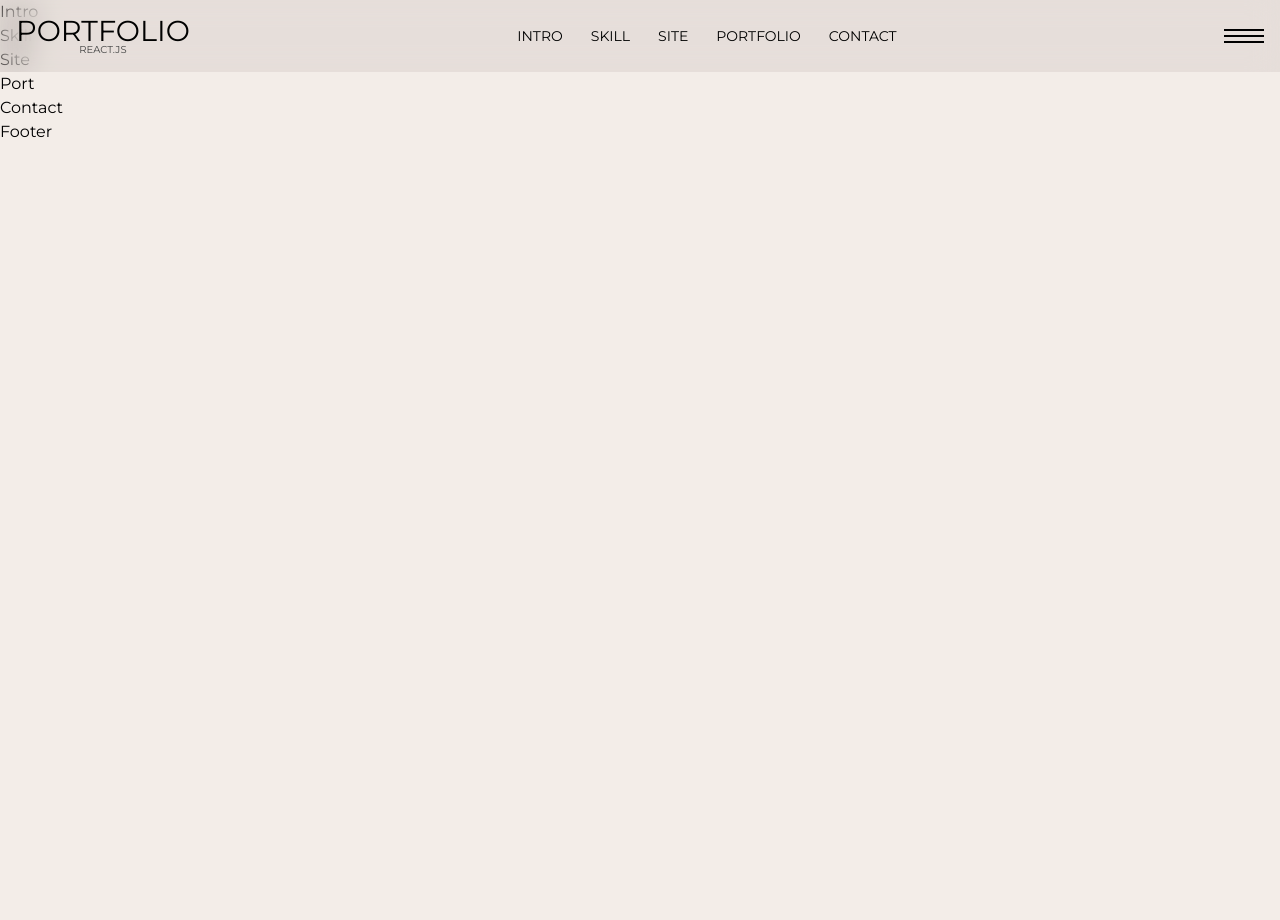
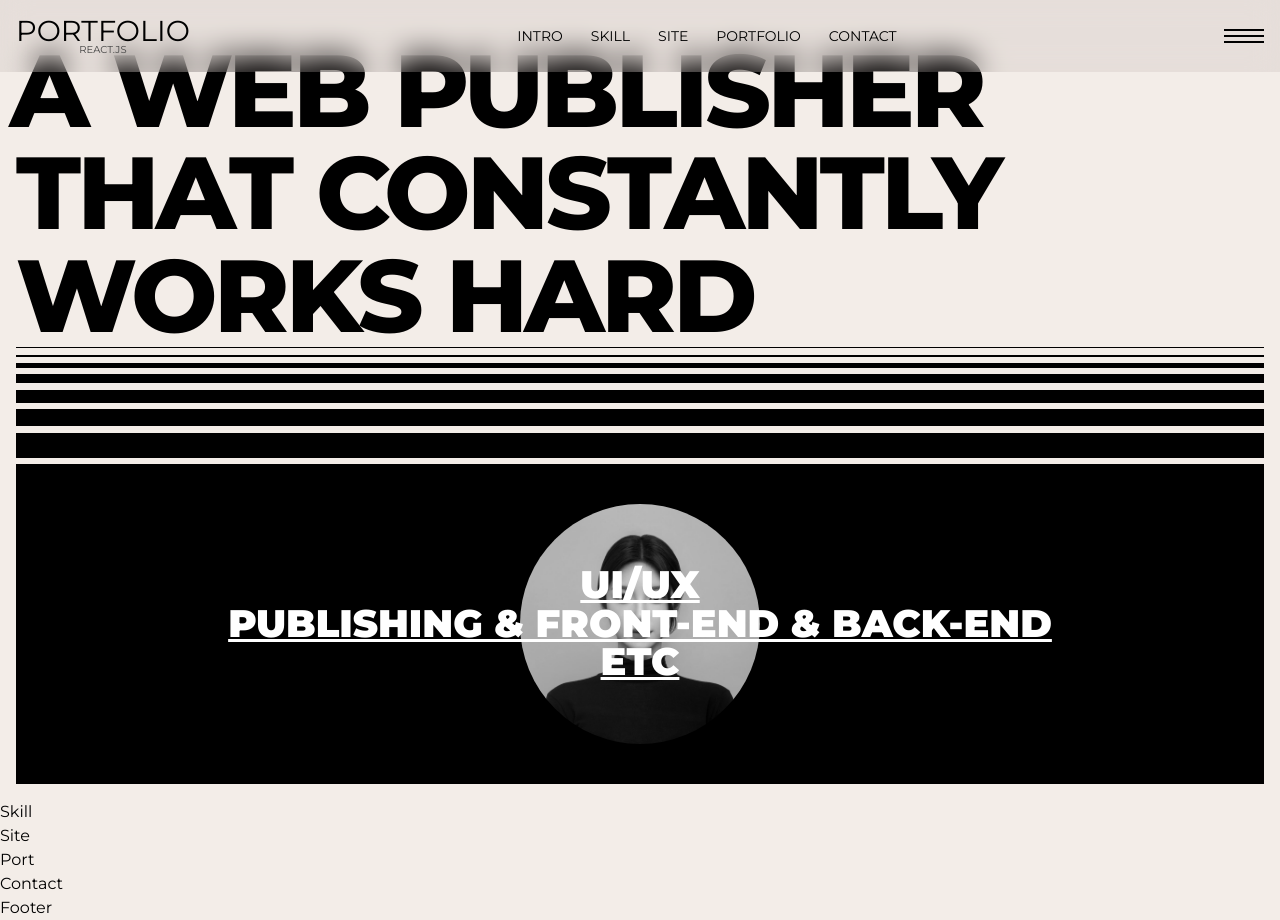
Before and after one commit to eggleebee/port2024-react, a React (Create React App) app: page / in a window 1280 px wide. Before the commit the page ends 800 px from the top, so only its background shows below. Built offline with nearby package versions, Linux system fonts and the light colour scheme; a small style sheet from the web is missing; a web font is replaced by a local one.

Commit message:
인트로 완료

```diff
--- a/src/assets/scss/section/_header.scss
+++ b/src/assets/scss/section/_header.scss
@@ -34,7 +34,7 @@
                     position: absolute;
                     right: 0;
                     top: 68px;
-                    background-color: rgba(116, 99, 99, 0.1);
+                    background-color: var(--mainBg-color);
                     backdrop-filter: blur(15px);
                     z-index: 10000;
                     min-width: 150px;
--- a/src/assets/scss/section/_intro.scss
+++ b/src/assets/scss/section/_intro.scss
@@ -0,0 +1,149 @@
+#intro {
+    height: 100vh;
+}
+.intro__inner {
+    width: 100%;
+    height: 100%;
+    display: flex;
+    align-items: flex-start;
+    justify-content: flex-end;
+    flex-direction: column;
+    padding: 16px;
+
+    @media (max-width: 800px){
+        justify-content: center;
+    }
+
+    .intro__title {
+        font-size: 8vw;
+        text-transform: uppercase;
+        line-height: 1;
+        font-weight: 800;
+        white-space: nowrap;
+        text-indent: -0.5vw;
+        letter-spacing: -0.3vw;
+
+        @media (max-width: 320px){
+            display: none;
+        }
+    }
+    .intro__text {
+        width: 100%;
+        height: 40vh;
+        background-color: var(--black);
+        color: var(--white);
+        display: flex;
+        align-items: center;
+        justify-content: center;
+        flex-direction: column;
+        position: relative;
+
+        .text {
+            font-size: 3vw;
+            line-height: 1;
+            font-weight: 900;
+            text-transform: uppercase;
+            text-decoration: underline;
+            text-align: center;
+            position: relative;
+            z-index: 100;
+            transition: all 0.3s;
+            cursor: all-scroll;
+
+            @media (max-width: 800px){
+                font-size: 24px;
+            }
+        }
+        .img {
+            position: absolute;
+            left: 50%;
+            top: 50%;
+            transform: translate(-50%, -50%);
+            width: 30vh;
+            height: 30vh;
+            border-radius: 50%;
+            overflow: hidden;
+            filter: grayscale(100%);
+            transition: all 0.3s;
+
+            @media (max-width: 320px){
+                width: 20vh;
+                height: 20vh;
+            }
+        }
+
+        &:hover .text {
+            opacity: 0;
+        }
+        &:hover .img {
+            filter: grayscale(0);
+        }
+    }
+    .intro__lines {
+        width: 100%;
+
+        .line {
+            display: block;
+            width: 100%;
+            height: 1px;
+            background-color: var(--black);
+            margin-bottom: 0.5vw;
+
+            &:nth-child(1){
+                height: 1px;
+            }
+            &:nth-child(2){
+                height: 2px;
+            }
+            &:nth-child(3){
+                height: 5px;
+            }
+            &:nth-child(4){
+                height: 9px;
+            }
+            &:nth-child(5){
+                height: 13px;
+            }
+            &:nth-child(6){
+                height: 17px;
+            }
+            &:nth-child(7){
+                height: 25px;
+            }
+        }
+
+        &.bottom {
+            .line {
+                margin-top: 0.5vw;
+                margin-bottom: 0;
+                display: none;
+
+                @media (max-width: 800px){
+                    display: block;
+                }
+
+                &:nth-child(1){
+                    height: 25px;
+                }
+                &:nth-child(2){
+                    height: 17px;
+                }
+                &:nth-child(3){
+                    height: 13px;
+                }
+                &:nth-child(4){
+                    height: 9px;
+                }
+                &:nth-child(5){
+                    height: 5px;
+                }
+                &:nth-child(6){
+                    height: 2px;
+                }
+                &:nth-child(7){
+                    height: 1px;
+                }
+            }
+        }
+    }
+}
--- a/src/components/Intro.jsx
+++ b/src/components/Intro.jsx
@@ -1,8 +1,60 @@
 import React from 'react'
+import about from '../assets/img/about.jpg'
+import { introText } from '../constants/data'
+
+console.log(introText)
+console.log(introText.title)
+console.log(introText.title.length)
+console.log(introText.title[0])
+
+for (const item of introText.title) {
+  console.log(item)
+}
+
+let str = introText.title
+console.log(str)
+let words = str.split(',' , 3)
+console.log(words)
 
 const Intro = () => {
   return (
-    <div>Intro</div>
+    <section id="intro">
+      <div className="intro__inner">
+        <h2 className="intro__title">
+          {words[0]}<br/>
+          {words[1]}<br/>
+          {words[2]}
+        </h2>
+        <div className="intro__lines" aria-hidden="true">
+          <span className="line"></span>
+          <span className="line"></span>
+          <span className="line"></span>
+          <span className="line"></span>
+          <span className="line"></span>
+          <span className="line"></span>
+          <span className="line"></span>
+        </div>
+        <div className="intro__text">
+          <div className="text">
+            <div>{introText.desc[0]}</div>
+            <div>{introText.desc[1]}</div>
+            <div>{introText.desc[2]}</div>
+          </div>
+          <div className="img">
+            <img src={about} />
+          </div>
+        </div>
+        <div className="intro__lines bottom" aria-hidden="true">
+          <span className="line"></span>
+          <span className="line"></span>
+          <span className="line"></span>
+          <span className="line"></span>
+          <span className="line"></span>
+          <span className="line"></span>
+          <span className="line"></span>
+        </div>
+      </div>
+    </section>
   )
 }
 
--- a/src/constants/data.js
+++ b/src/constants/data.js
@@ -20,3 +20,8 @@
         url: "#contact"
     }
 ];
+
+export const introText = {
+    title: "A web publisher , that constantly , works hard",
+    desc: ["UI/UX", "publishing & Front-end & BACK-end", "etc"]
+}
--- a/src/index.js
+++ b/src/index.js
@@ -5,7 +5,7 @@
 
 const root = ReactDOM.createRoot(document.getElementById("root"));
 root.render(
-    <React.StrictMode>
+    <>
         <App />
-    </React.StrictMode>
+    </>
 );
```
Also changed, not shown: src/assets/img/about.jpg (added).
